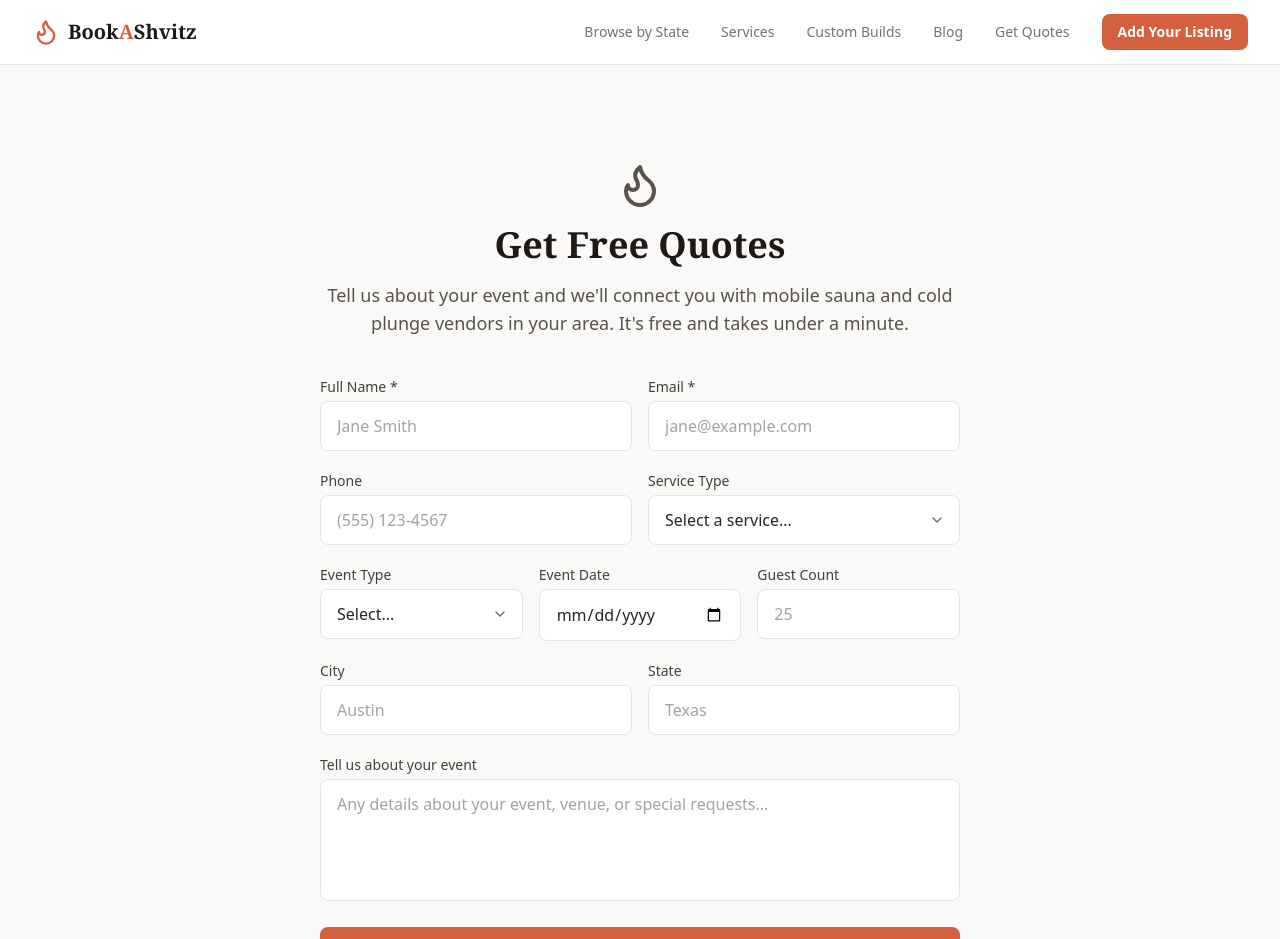
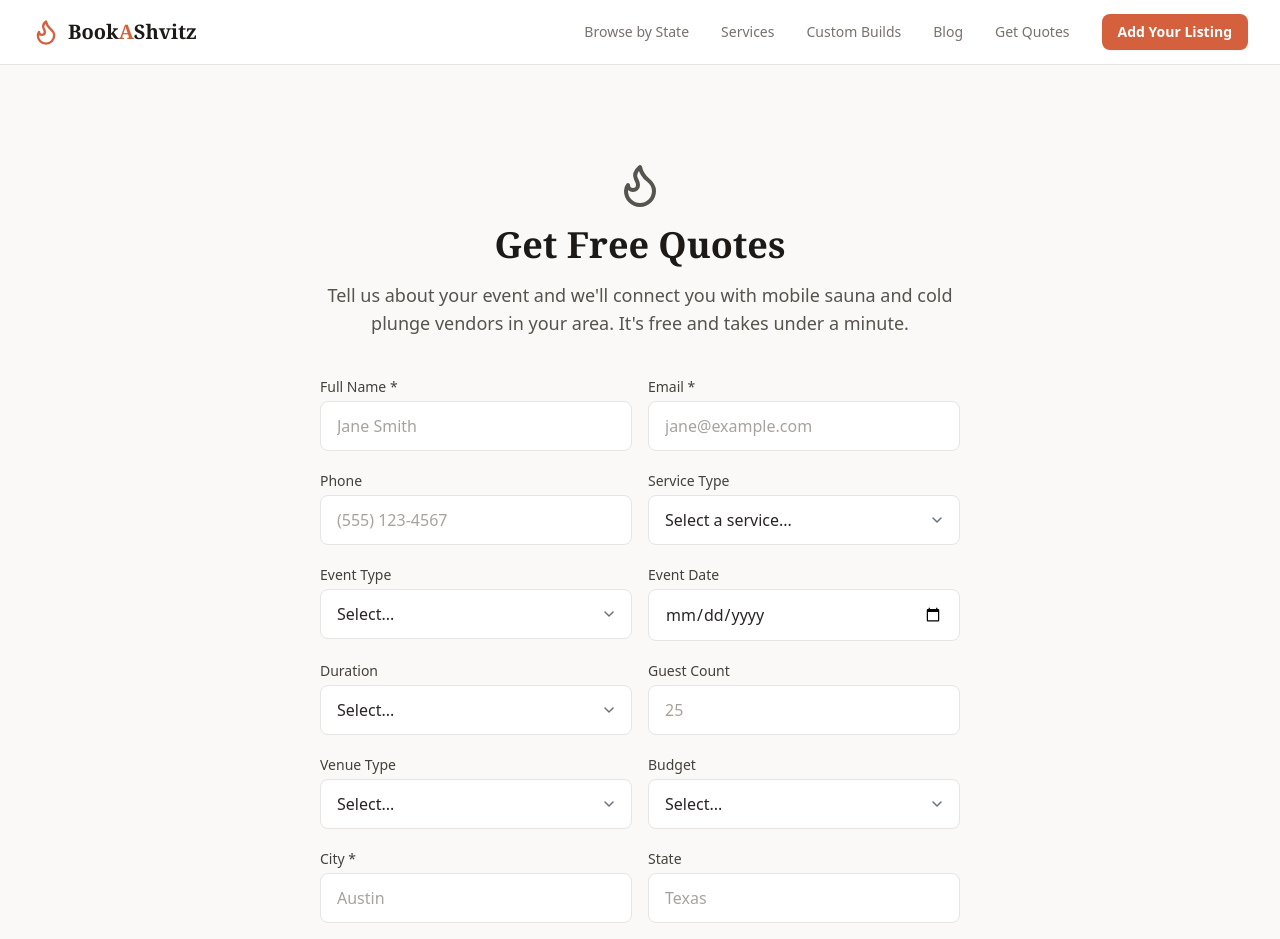
Before and after one commit to volatilepeak/bookashvitz, a Next.js app: page /get-quotes in a window 1280 px wide. Shown: the top 939 px of the page. Built offline with nearby package versions, Linux system fonts and the light colour scheme.

Commit message:
lead form: add duration, venue type, budget fields for better lead qualification

```diff
--- a/src/components/LeadForm.tsx
+++ b/src/components/LeadForm.tsx
@@ -32,7 +32,12 @@ export function LeadForm({ sourcePage = '', defaultCity = '', defaultState = '',
       city: data.get('city') as string || defaultCity,
       state: data.get('state') as string || defaultState,
       service_type: data.get('service_type') as string,
-      message: data.get('message') as string,
+      message: [
+        data.get('duration') ? `Duration: ${data.get('duration')}` : '',
+        data.get('venue_type') ? `Venue: ${data.get('venue_type')}` : '',
+        data.get('budget') ? `Budget: ${data.get('budget')}` : '',
+        data.get('message') as string || '',
+      ].filter(Boolean).join('\n'),
       source_page: sourcePage,
     }
 
@@ -57,7 +62,7 @@ export function LeadForm({ sourcePage = '', defaultCity = '', defaultState = '',
         <CheckCircle className="w-16 h-16 text-stone-500 mx-auto mb-4" />
         <h3 className="font-display text-2xl font-bold text-stone-700 mb-2">Request Sent!</h3>
         <p className="text-stone-600 max-w-md mx-auto">
-          Thanks for reaching out. We&apos;ll connect you with the best vendors in your area within 24–48 hours. Check your email for a confirmation.
+          Thanks for reaching out. We&apos;ll connect you with the best vendors in your area within 24-48 hours. Check your email for a confirmation.
         </p>
         <button onClick={() => setStatus('idle')} className="btn-secondary mt-6 text-sm">
           Submit Another Request
@@ -68,6 +73,7 @@ export function LeadForm({ sourcePage = '', defaultCity = '', defaultState = '',
 
   return (
     <form onSubmit={handleSubmit} className="space-y-5">
+      {/* Row 1: Name + Email */}
       <div className="grid grid-cols-1 sm:grid-cols-2 gap-4">
         <div>
           <label htmlFor="name" className="block text-sm font-medium text-stone-700 mb-1">Full Name *</label>
@@ -79,6 +85,7 @@ export function LeadForm({ sourcePage = '', defaultCity = '', defaultState = '',
         </div>
       </div>
 
+      {/* Row 2: Phone + Service Type */}
       <div className="grid grid-cols-1 sm:grid-cols-2 gap-4">
         <div>
           <label htmlFor="phone" className="block text-sm font-medium text-stone-700 mb-1">Phone</label>
@@ -93,7 +100,8 @@ export function LeadForm({ sourcePage = '', defaultCity = '', defaultState = '',
         </div>
       </div>
 
-      <div className="grid grid-cols-1 sm:grid-cols-3 gap-4">
+      {/* Row 3: Event Type + Date */}
+      <div className="grid grid-cols-1 sm:grid-cols-2 gap-4">
         <div>
           <label htmlFor="event_type" className="block text-sm font-medium text-stone-700 mb-1">Event Type</label>
           <select id="event_type" name="event_type" className="select-field">
@@ -105,17 +113,63 @@ export function LeadForm({ sourcePage = '', defaultCity = '', defaultState = '',
           <label htmlFor="event_date" className="block text-sm font-medium text-stone-700 mb-1">Event Date</label>
           <input type="date" id="event_date" name="event_date" className="input-field" />
         </div>
+      </div>
+
+      {/* Row 4: Duration + Guest Count */}
+      <div className="grid grid-cols-1 sm:grid-cols-2 gap-4">
+        <div>
+          <label htmlFor="duration" className="block text-sm font-medium text-stone-700 mb-1">Duration</label>
+          <select id="duration" name="duration" className="select-field">
+            <option value="">Select...</option>
+            <option value="2-3 hours">2-3 hours</option>
+            <option value="Half day (4 hours)">Half day (4 hours)</option>
+            <option value="Full day (8 hours)">Full day (8 hours)</option>
+            <option value="24 hours">24 hours</option>
+            <option value="Multi-day">Multi-day</option>
+            <option value="Not sure yet">Not sure yet</option>
+          </select>
+        </div>
         <div>
           <label htmlFor="guest_count" className="block text-sm font-medium text-stone-700 mb-1">Guest Count</label>
           <input type="number" id="guest_count" name="guest_count" min="1" className="input-field" placeholder="25" />
         </div>
       </div>
 
+      {/* Row 5: Venue Type + Budget */}
+      <div className="grid grid-cols-1 sm:grid-cols-2 gap-4">
+        <div>
+          <label htmlFor="venue_type" className="block text-sm font-medium text-stone-700 mb-1">Venue Type</label>
+          <select id="venue_type" name="venue_type" className="select-field">
+            <option value="">Select...</option>
+            <option value="Backyard / Residential">Backyard / Residential</option>
+            <option value="Airbnb / Rental Property">Airbnb / Rental Property</option>
+            <option value="Event Venue">Event Venue</option>
+            <option value="Office / Corporate Campus">Office / Corporate Campus</option>
+            <option value="Park / Outdoor Space">Park / Outdoor Space</option>
+            <option value="Gym / Fitness Studio">Gym / Fitness Studio</option>
+            <option value="Hotel / Resort">Hotel / Resort</option>
+            <option value="Other">Other</option>
+          </select>
+        </div>
+        <div>
+          <label htmlFor="budget" className="block text-sm font-medium text-stone-700 mb-1">Budget</label>
+          <select id="budget" name="budget" className="select-field">
+            <option value="">Select...</option>
+            <option value="Under $500">Under $500</option>
+            <option value="$500 - $1,000">$500 - $1,000</option>
+            <option value="$1,000 - $2,000">$1,000 - $2,000</option>
+            <option value="$2,000+">$2,000+</option>
+            <option value="Not sure yet">Not sure yet</option>
+          </select>
+        </div>
+      </div>
+
+      {/* Row 6: City + State (only if not pre-filled) */}
       {!defaultCity && (
         <div className="grid grid-cols-1 sm:grid-cols-2 gap-4">
           <div>
-            <label htmlFor="city" className="block text-sm font-medium text-stone-700 mb-1">City</label>
-            <input type="text" id="city" name="city" className="input-field" placeholder="Austin" />
+            <label htmlFor="city" className="block text-sm font-medium text-stone-700 mb-1">City *</label>
+            <input type="text" id="city" name="city" required className="input-field" placeholder="Austin" />
           </div>
           <div>
             <label htmlFor="state" className="block text-sm font-medium text-stone-700 mb-1">State</label>
@@ -124,9 +178,10 @@ export function LeadForm({ sourcePage = '', defaultCity = '', defaultState = '',
         </div>
       )}
 
+      {/* Message */}
       <div>
-        <label htmlFor="message" className="block text-sm font-medium text-stone-700 mb-1">Tell us about your event</label>
-        <textarea id="message" name="message" rows={4} className="input-field resize-none" placeholder="Any details about your event, venue, or special requests..." />
+        <label htmlFor="message" className="block text-sm font-medium text-stone-700 mb-1">Anything else?</label>
+        <textarea id="message" name="message" rows={3} className="input-field resize-none" placeholder="Special requests, venue details, questions for vendors..." />
       </div>
 
       {status === 'error' && (
```
